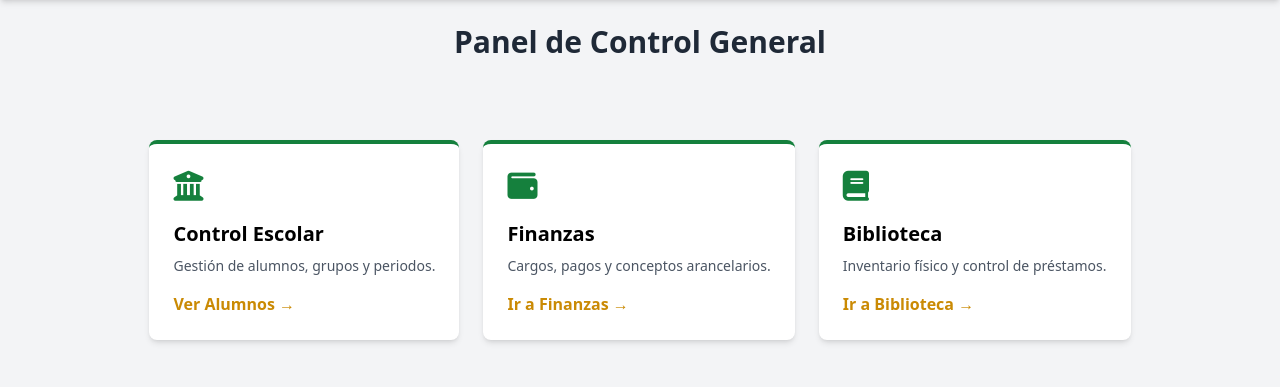
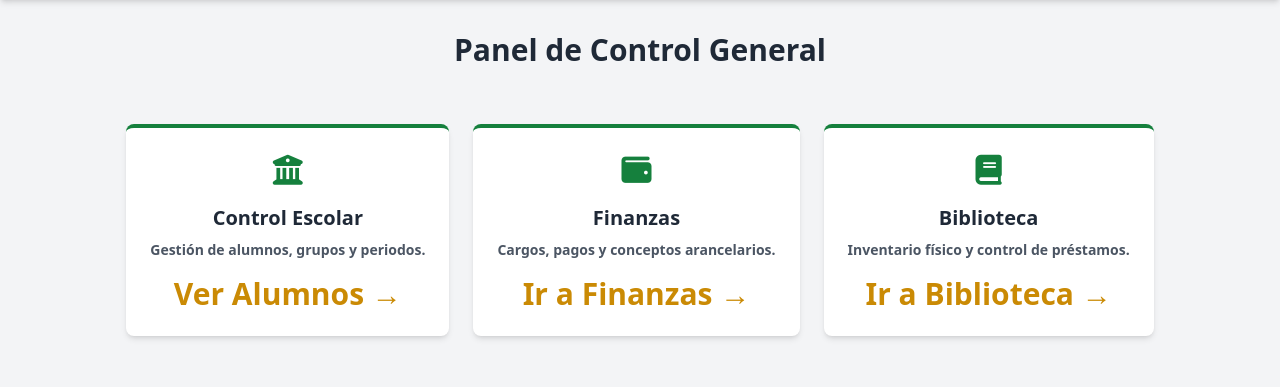
Before and after one commit to Jonathan568/Proyecto_Juannito, a Django app: template Usuarios/templates/Usuarios/panel_admin.html in a window 1280 px wide. Shown: the part 68-455 px from the top of the page. Run offline with Django 5.2, Linux system fonts and the light colour scheme; the template is opened without the code that fills it, so the values that code supplies are empty; some libraries are stand-ins or nearby versions.

Commit message:
cambio estetico 1

```diff
--- a/Usuarios/templates/Usuarios/panel_admin.html
+++ b/Usuarios/templates/Usuarios/panel_admin.html
@@ -30,7 +30,7 @@
     </nav>
 
 
-    <div class="flex flex-wrap justify-center gap-6 p-6">
+    <div class="text-3xl font-bold text-gray-800 text-center my-8">
         <h1 class="text-3xl font-bold text-gray-800 mb-8">Panel de Control General</h1>
 
         <div class="flex flex-wrap justify-center gap-6 p-6">
```
